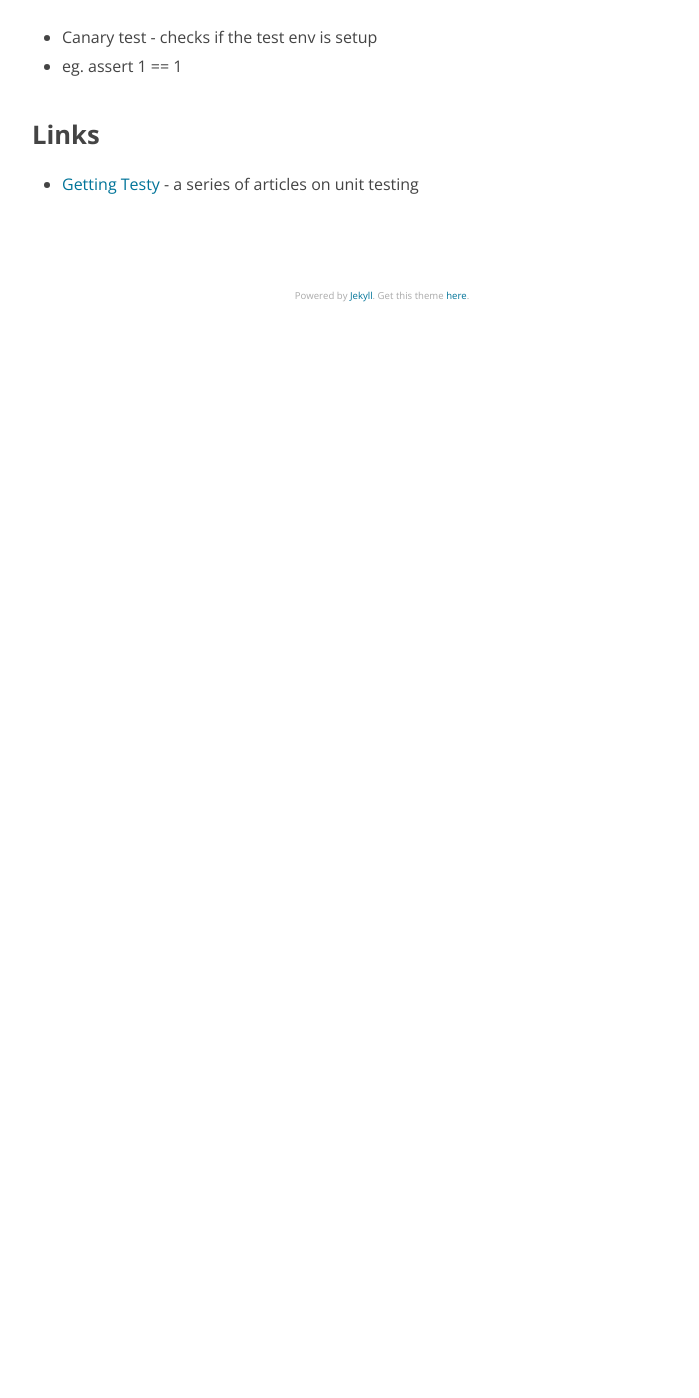
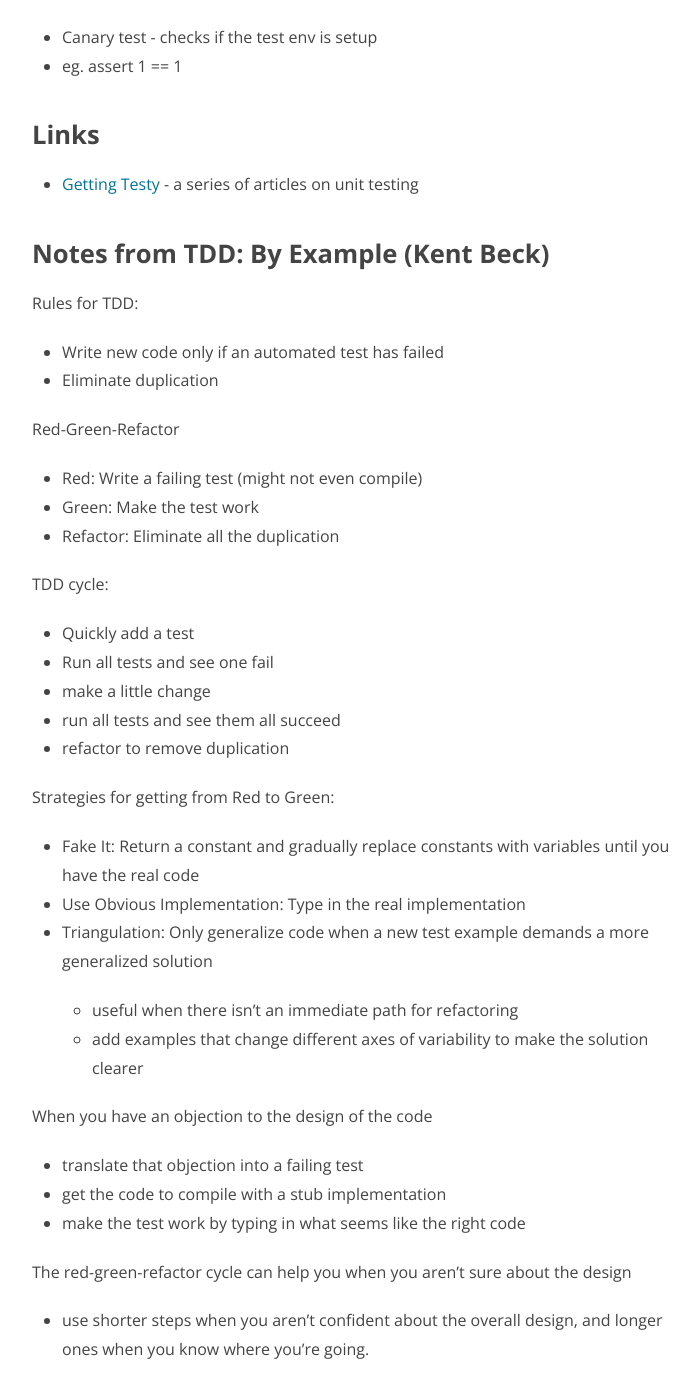
Before and after one commit to nithinbekal/nithinbekal.github.io, a Jekyll site: the page built from notes/testing.md, in a window 1280 px wide and 1400 px high, scrolled down 981 px. Shown: the whole window, without its empty margins (258-957 px from the left). Built offline with Jekyll 4.4.1, drawn with Linux system fonts in a browser that asks for light colours; before the commit the page ends 1323 px from its top, so only the background shows below that.

Commit message:
Notes from Test-Driven Development by Example (Kent Beck)

```diff
--- a/notes/testing.md
+++ b/notes/testing.md
@@ -44,3 +44,45 @@ Unit testing helps us by
 
 * [Getting Testy](http://randycoulman.com//blog/2015/08/04/getting-testy-redux/) -
   a series of articles on unit testing
+
+# Notes from TDD: By Example (Kent Beck)
+
+Rules for TDD:
+
+- Write new code only if an automated test has failed
+- Eliminate duplication
+
+Red-Green-Refactor
+
+- Red: Write a failing test (might not even compile)
+- Green: Make the test work
+- Refactor: Eliminate all the duplication
+
+TDD cycle:
+
+- Quickly add a test
+- Run all tests and see one fail
+- make a little change
+- run all tests and see them all succeed
+- refactor to remove duplication
+
+Strategies for getting from Red to Green:
+
+- Fake It: Return a constant and gradually replace constants with variables
+  until you have the real code
+- Use Obvious Implementation: Type in the real implementation
+- Triangulation: Only generalize code when a new test example demands a more
+  generalized solution
+  - useful when there isn't an immediate path for refactoring
+  - add examples that change different axes of variability to make the solution
+    clearer
+
+When you have an objection to the design of the code
+
+- translate that objection into a failing test
+- get the code to compile with a stub implementation
+- make the test work by typing in what seems like the right code
+
+The red-green-refactor cycle can help you when you aren't sure about the design
+- use shorter steps when you aren't confident about the overall design, and
+longer ones when you know where you're going.
```
